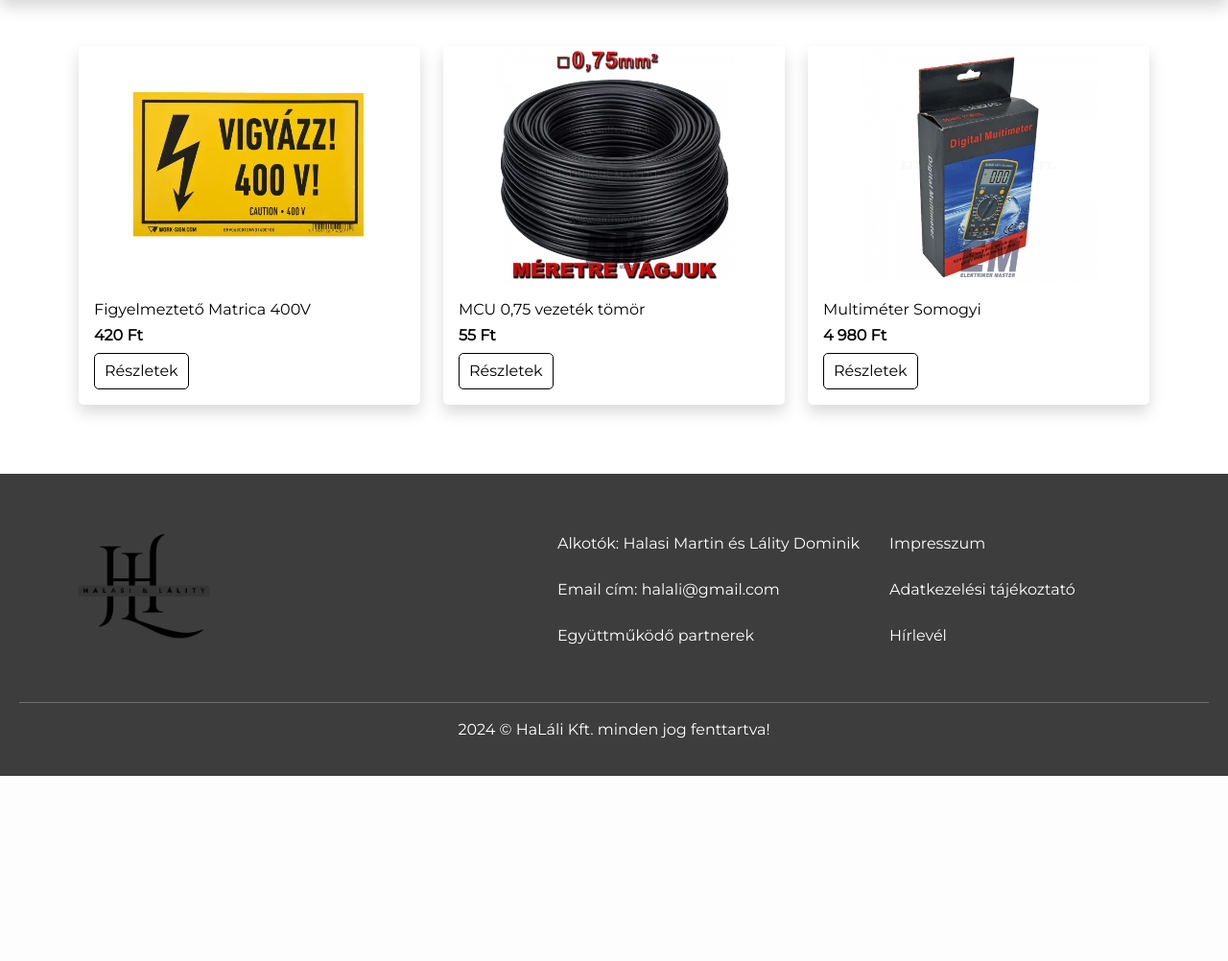
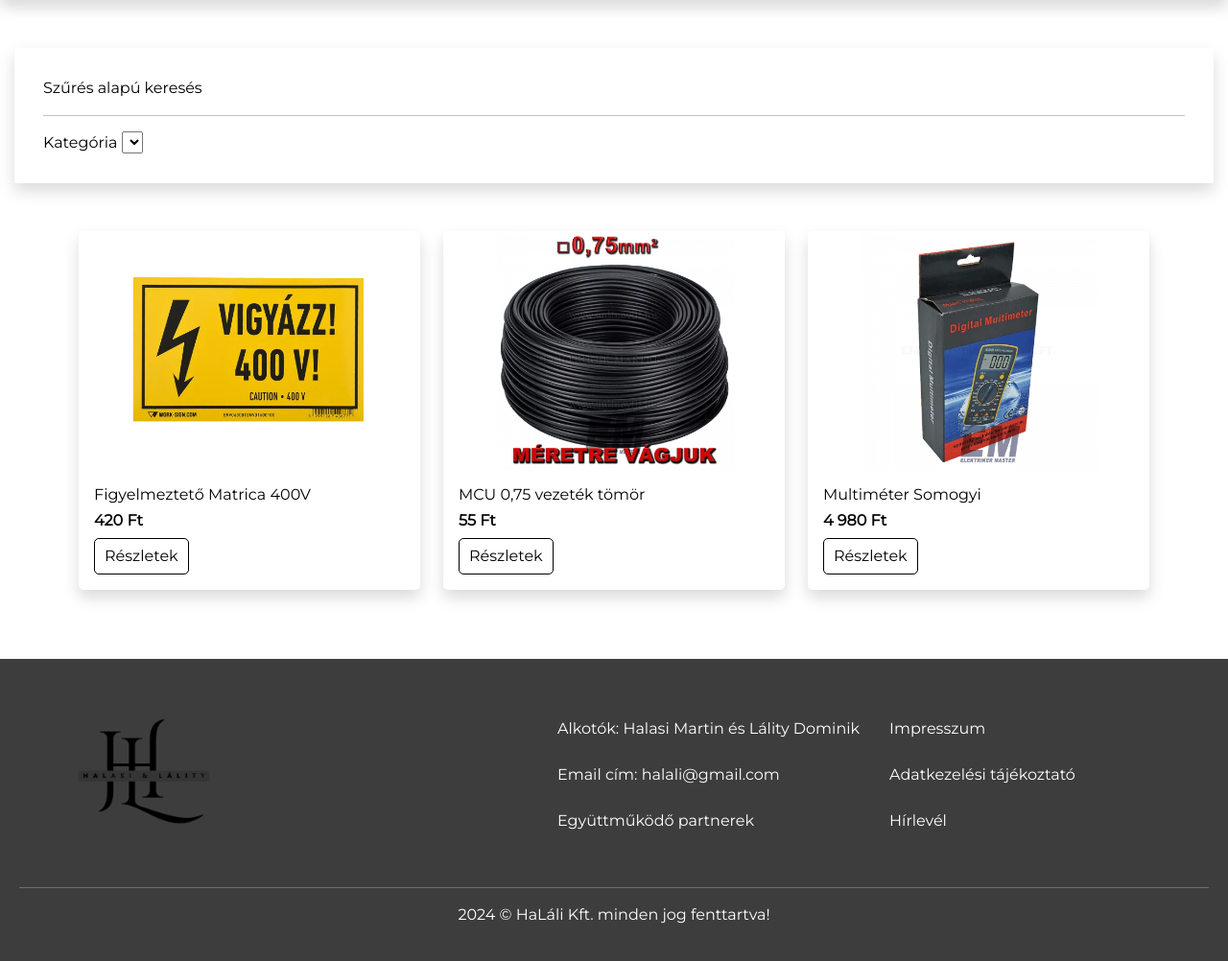
Before and after one commit to halasim2005/vizsgaremek, a PHP site: page /termekek in a window 1280 px wide. Shown: the part 70-1072 px from the top of the page at 96% size. Before the commit the page ends 879 px from the top, so only its background shows below. Run offline with PHP 8.4, Linux system fonts and the light colour scheme; data comes from the database, SQL or seed files in the repository; data that the repository does not hold is empty.

Commit message:
szures kezdet

```diff
--- a/style/style.css
+++ b/style/style.css
@@ -505,3 +505,12 @@ footer {
 #kozepre{
     text-align: center;
 }
+
+#szuresDiv{
+    max-width: 1250px;
+    margin: 50px auto;
+    background-color:  white;
+    padding: 30px;
+    font-family: 'Montserrat';
+    color: black;
+}
--- a/termekek.php
+++ b/termekek.php
@@ -10,9 +10,9 @@ include './db.php'; // Az adatbázis kapcsolat betöltése
 $osszesTermek = "SELECT t.id AS termek_id, t.nev AS nev, t.leiras AS leiras, t.egysegar AS egysegar, t.elerheto_darab AS elerheto_mennyiseg, t.kep AS kep, t.tipus AS tipus, t.gyarto AS gyarto, k.nev AS kategoria_nev FROM termek t JOIN kategoria k ON t.kategoria_id = k.id";
 
 /////////////////////////////////
-$kategoria = $_POST['kategoria'];
+//$kategoria = $_POST['kategoria'];
 
-$kategoriaAlapu_termek_sql = "SELECT termek.nev AS nev, termek.egysegar AS egysegar, termek.leiras AS leiras, termek.gyarto AS gyarto, termek.tipus AS tipus, termek.elerheto_darab AS darabszam, termek.kep AS kep FROM `termek` INNER JOIN kategoria ON kategoria.id = termek.kategoria_id WHERE kategoria.nev = '{$kategoria}';";
+//$kategoriaAlapu_termek_sql = "SELECT termek.nev AS nev, termek.egysegar AS egysegar, termek.leiras AS leiras, termek.gyarto AS gyarto, termek.tipus AS tipus, termek.elerheto_darab AS darabszam, termek.kep AS kep FROM `termek` INNER JOIN kategoria ON kategoria.id = termek.kategoria_id WHERE kategoria.nev = '{$kategoria}';";
 
 $stmt = $pdo->query($osszesTermek);
 
@@ -36,6 +36,16 @@ $stmt = $pdo->query($osszesTermek);
     <?php
         include './navbar.php'; // A navigációs sáv betöltése
     ?>
+
+    <div id="szuresDiv" class="shadow">
+        <p>Szűrés alapú keresés</p>
+        <hr>
+        <label>Kategória</label>
+        <select name="kategoria">
+
+        </select>
+    </div>
+
 
     <div class="container mt-5">
         <div class="row">
```
